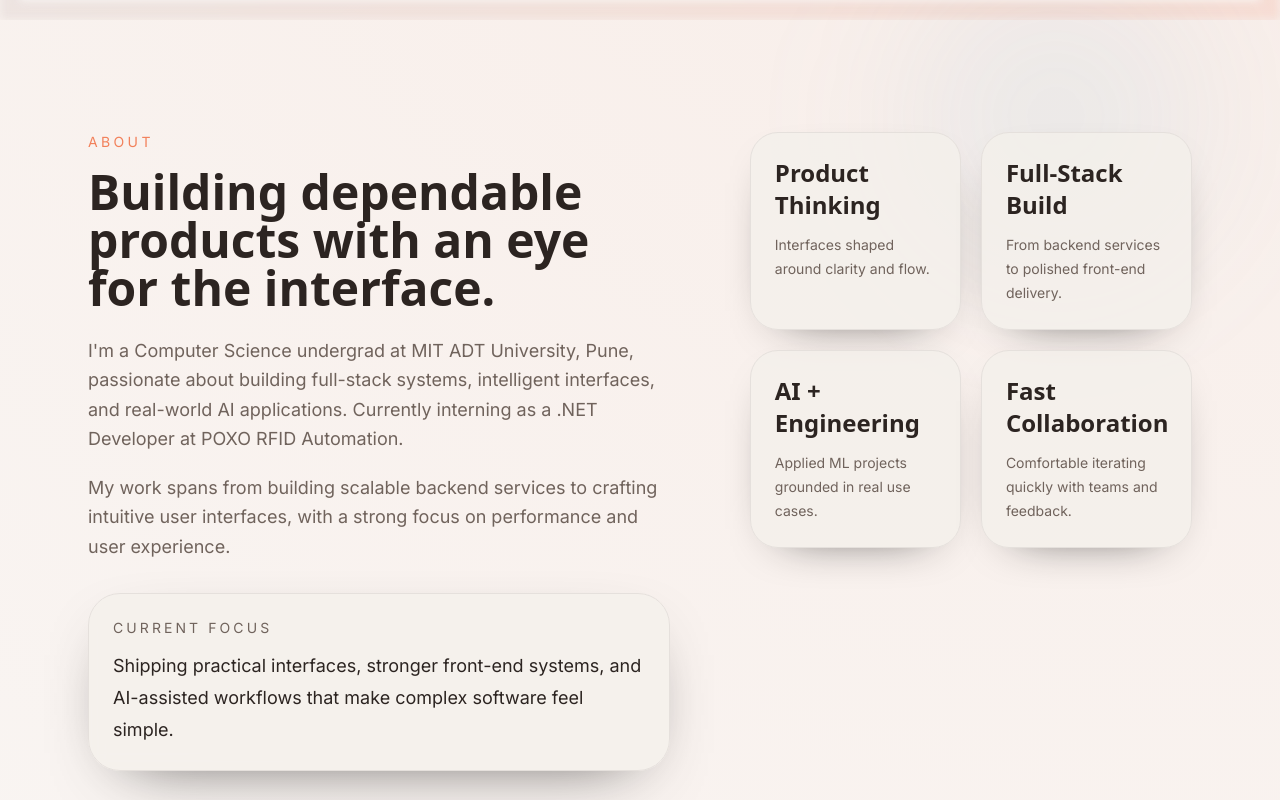
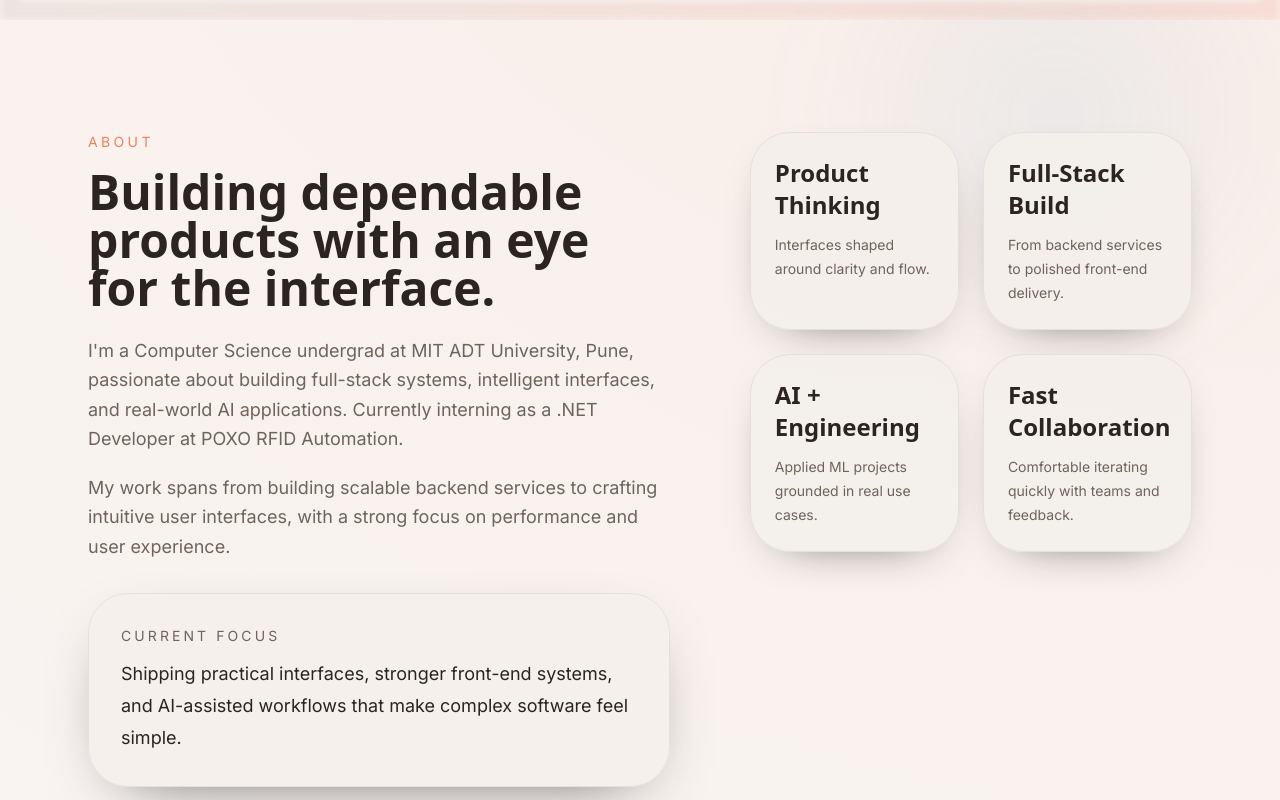
Before and after one commit to KIRA2104/Portfolio-Website, a React (Vite) app: page / in a window 1280 px wide. Shown: the part 780-1580 px from the top of the page. Built offline with nearby package versions, Linux system fonts and the light colour scheme; a small style sheet from the web is missing.

Commit message:
changes idk

```diff
--- a/src/components/sections/About.tsx
+++ b/src/components/sections/About.tsx
@@ -34,7 +34,10 @@ export function About() {
             </p>
           </div>
 
-          <div className="mt-8 rounded-[2rem] border border-border bg-surface/80 p-6 shadow-[0_22px_70px_-40px_rgba(0,0,0,0.8)] backdrop-blur">
+          <div
+            data-cursor="dark"
+            className="mt-8 rounded-[2.5rem] border border-border bg-surface/90 p-8 shadow-[0_22px_70px_-40px_rgba(0,0,0,0.8)] backdrop-blur"
+          >
             <p className="text-sm uppercase tracking-[0.22em] text-foreground-secondary">
               Current focus
             </p>
@@ -44,10 +47,11 @@ export function About() {
           </div>
         </motion.div>
 
-        <div className="grid grid-cols-2 gap-4 md:gap-5">
+        <div className="grid grid-cols-2 gap-4 md:gap-6">
           {stats.map((stat, index) => (
             <motion.div
               key={stat.label}
+              data-cursor="dark"
               initial={{ opacity: 0, scale: 0.9, y: 20 }}
               whileInView={{ opacity: 1, scale: 1, y: 0 }}
               viewport={{ once: true }}
@@ -57,7 +61,7 @@ export function About() {
                 type: "spring",
                 stiffness: 100
               }}
-              className="group rounded-[1.75rem] border border-border bg-surface/80 p-6 shadow-[0_16px_50px_-35px_rgba(0,0,0,0.9)] transition-colors hover:border-primary/30"
+              className="group rounded-[2.5rem] border border-border bg-surface/90 p-6 shadow-[0_16px_50px_-35px_rgba(0,0,0,0.9)] transition-colors hover:border-primary/30"
             >
               <p className="text-xl md:text-2xl font-heading font-bold text-foreground group-hover:text-primary transition-colors">
                 {stat.value}
--- a/src/components/sections/Responsibilities.tsx
+++ b/src/components/sections/Responsibilities.tsx
@@ -18,14 +18,15 @@ export function Responsibilities() {
         {responsibilities.map((role, index) => (
           <motion.div
             key={role.id}
+            data-cursor="dark"
             initial={{ opacity: 0, x: -20 }}
             whileInView={{ opacity: 1, x: 0 }}
             viewport={{ once: true }}
             transition={{ duration: 0.8, delay: index * 0.1, ease: [0.33, 1, 0.68, 1] }}
-            className="group rounded-[1.75rem] border border-border bg-surface/75 p-6 transition-colors hover:border-primary/25 hover:bg-surface-elevated"
+            className="group rounded-[2.5rem] border border-border bg-surface/90 p-8 shadow-[0_16px_50px_-35px_rgba(0,0,0,0.5)] transition-colors hover:border-primary/25 hover:bg-surface-elevated"
           >
-            <div className="mb-5 h-10 w-10 rounded-2xl bg-primary/12 p-3 text-primary transition-transform group-hover:scale-110">
-              <div className="h-full w-full rounded-full bg-primary/70" />
+            <div className="mb-6 flex h-10 w-10 items-center justify-center rounded-2xl bg-primary/15 transition-transform group-hover:scale-110">
+              <div className="h-2 w-2 rounded-full bg-primary" />
             </div>
             <div>
               <h3 className="text-xl font-heading font-bold text-foreground group-hover:text-primary transition-colors">{role.title}</h3>
--- a/src/components/sections/Skills.tsx
+++ b/src/components/sections/Skills.tsx
@@ -15,7 +15,10 @@ export function Skills() {
         Skills
       </motion.h2>
 
-      <div className="space-y-8 rounded-[2rem] border border-border bg-surface/65 p-6 md:p-8">
+      <div
+        data-cursor="dark"
+        className="space-y-12 rounded-[2.5rem] border border-border bg-surface/90 p-8 md:p-12 shadow-[0_16px_50px_-35px_rgba(0,0,0,0.5)]"
+      >
         {skillCategories.map((category, categoryIndex) => (
           <div key={category.name}>
             <motion.h3
```
